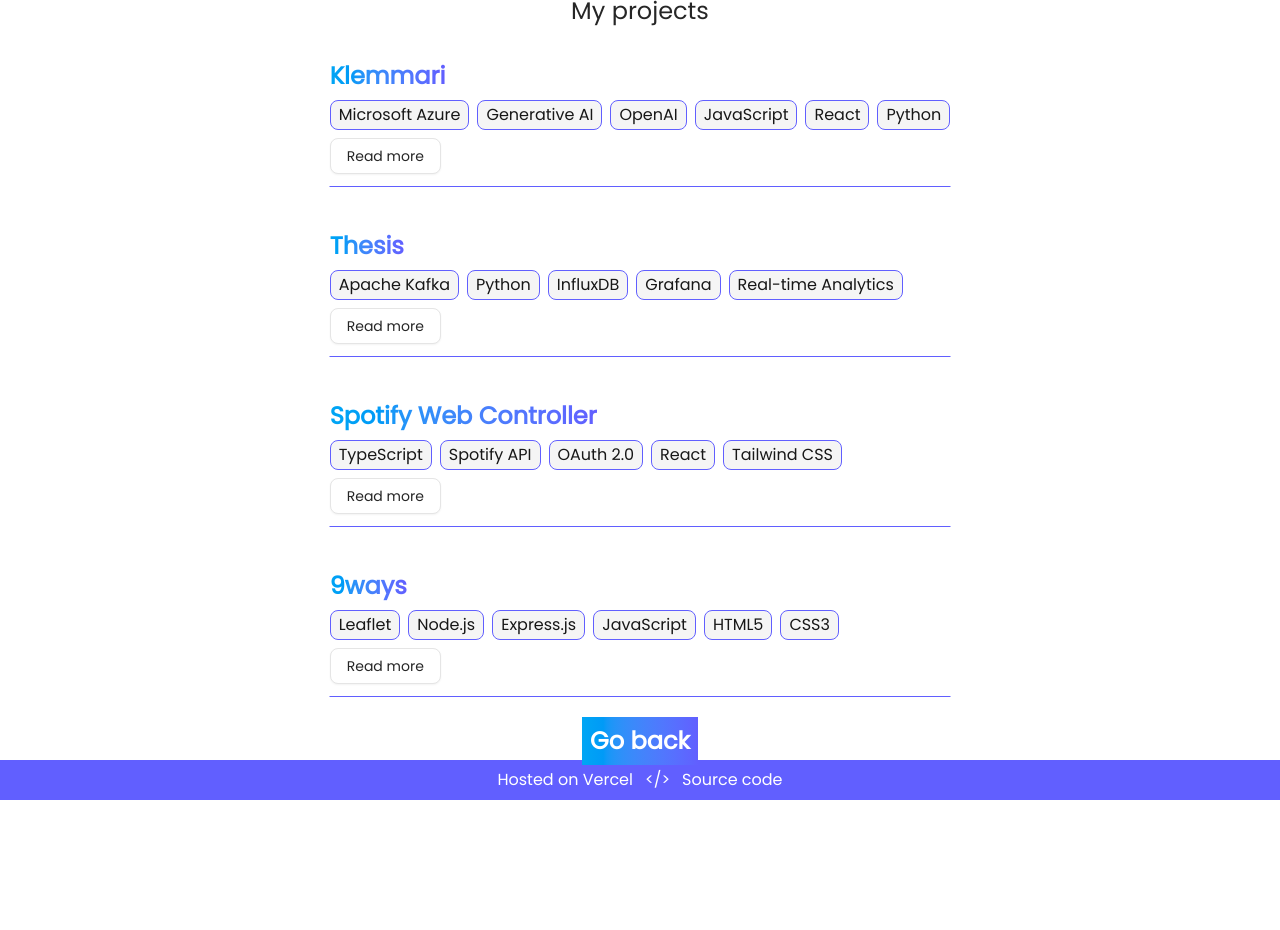
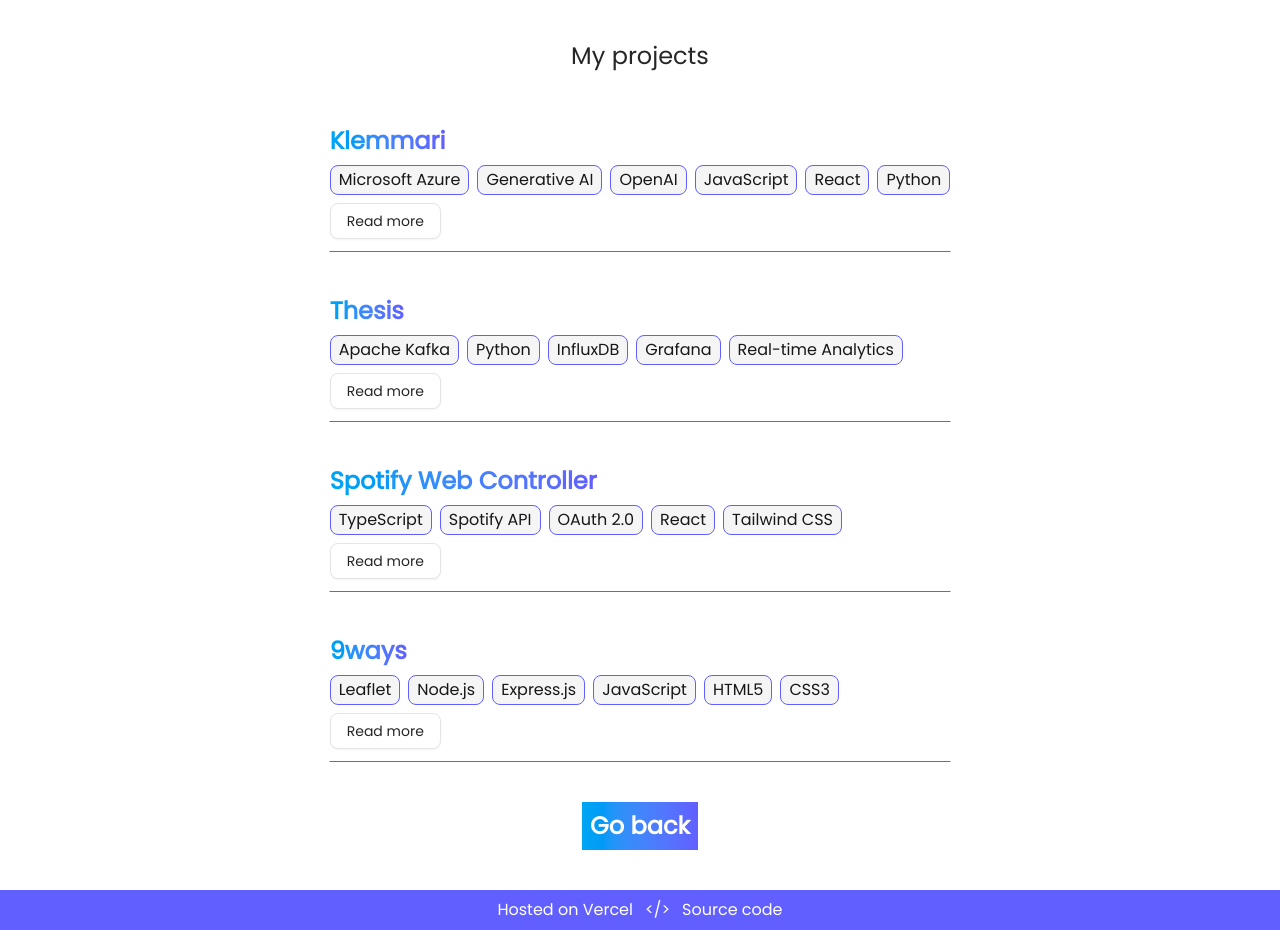
Before and after one commit to otsosaarinen/portfolio_v2, a Next.js app: page /projects in a window 1280 px wide. Before the commit the page ends 800 px from the top, so only its background shows below. Built offline with nearby package versions, Linux system fonts and the light colour scheme.

Commit message:
add margin & fix spacing on projects

```diff
--- a/app/projects/page.tsx
+++ b/app/projects/page.tsx
@@ -86,7 +86,7 @@
 export default function Projects() {
     return (
         <>
-            <div className="h-[95vh] w-auto m-0 flex flex-col justify-center items-center gap-5">
+            <div className="min-h-screen w-auto my-10 flex flex-col justify-center items-center gap-10">
                 <div className="text-2xl font-medium">My projects</div>
 
                 <div className="flex flex-col flex-wrap gap-7.5">
```
